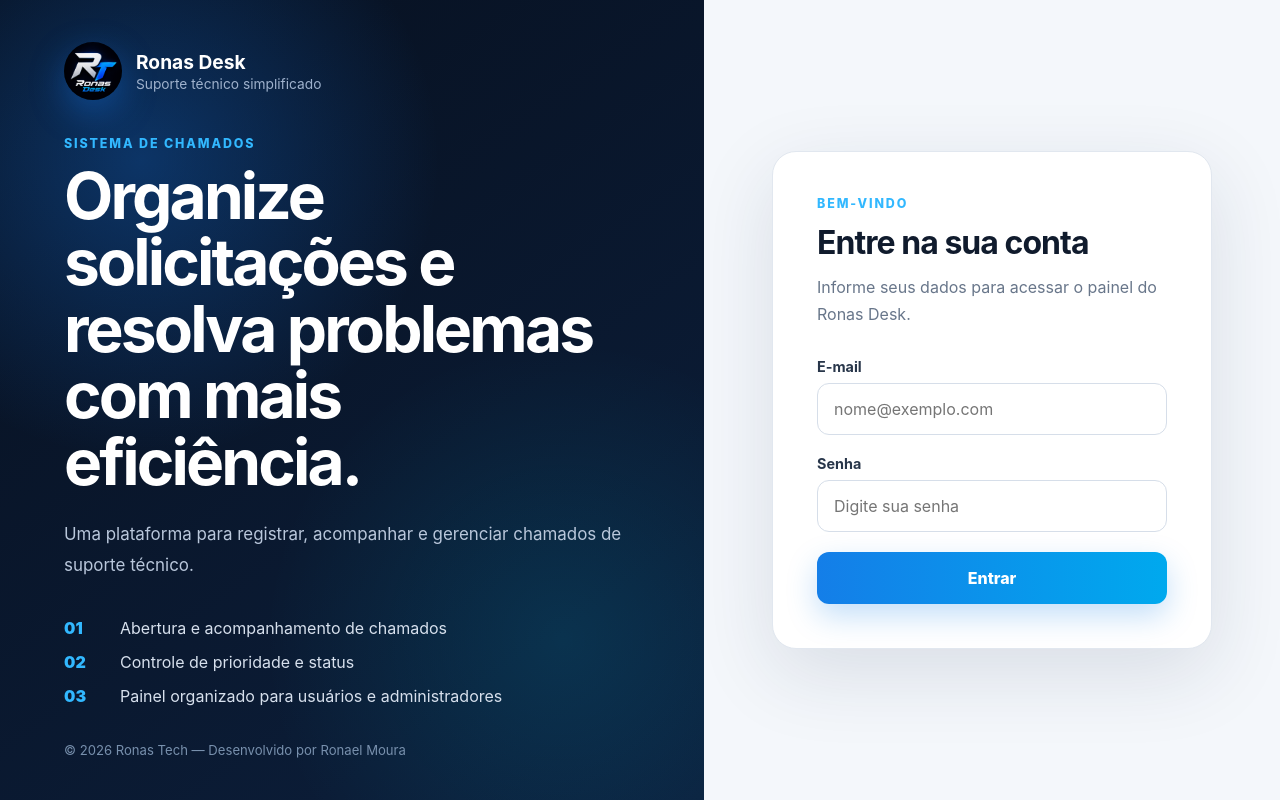
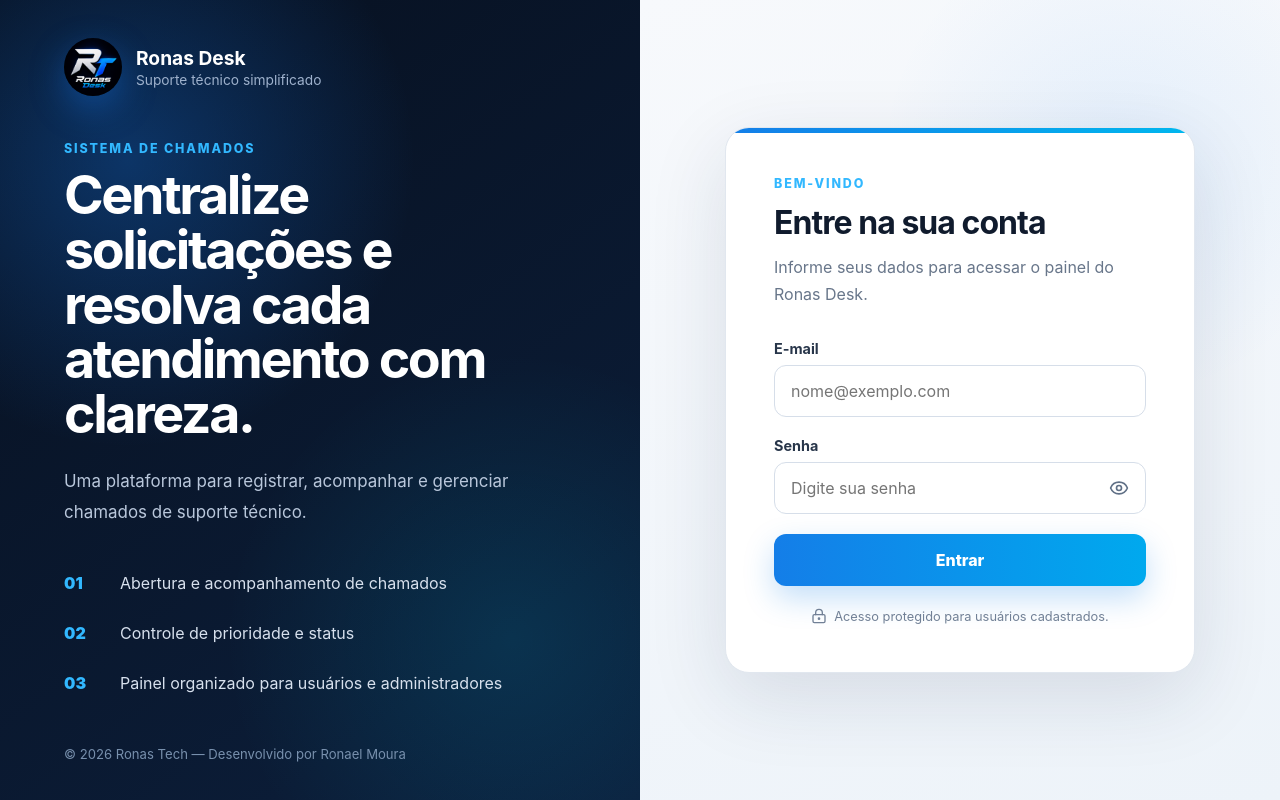
Before and after one commit to ronaelmoura/ronas-desk, a React (Vite) app in the folder frontend/: page / in a window 1280 px wide. Built offline with nearby package versions, Linux system fonts and the light colour scheme; no server answers.

Commit message:
Sprint-19-versao-1.0.0

```diff
--- a/frontend/src/components/Dashboard.jsx
+++ b/frontend/src/components/Dashboard.jsx
@@ -67,10 +67,11 @@ function obterPrimeiroNome(nome = "") {
 
 function formatarTempoMedio(minutos) {
   if (!Number.isFinite(minutos)) return "Ainda não disponível";
-  if (minutos < 60) return `${minutos}min`;
+  const totalMinutos = Math.max(0, Math.round(minutos));
+  if (totalMinutos < 60) return `${totalMinutos}min`;
 
-  const horas = Math.floor(minutos / 60);
-  const minutosRestantes = minutos % 60;
+  const horas = Math.floor(totalMinutos / 60);
+  const minutosRestantes = totalMinutos % 60;
   return minutosRestantes ? `${horas}h ${minutosRestantes}min` : `${horas}h`;
 }
 
--- a/frontend/src/pages/Login/Login.css
+++ b/frontend/src/pages/Login/Login.css
@@ -1,14 +1,14 @@
 .page {
   min-height: 100vh;
   display: grid;
-  grid-template-columns: 1.1fr 0.9fr;
+  grid-template-columns: minmax(0, 1fr) minmax(460px, 1fr);
 }
 
 .presentation {
   min-height: 100vh;
   display: flex;
   flex-direction: column;
-  padding: 42px 64px;
+  padding: 38px clamp(38px, 5vw, 72px);
   background:
     radial-gradient(circle at 20% 20%, rgba(22, 130, 255, 0.3), transparent 35%),
     radial-gradient(circle at 80% 80%, rgba(0, 212, 255, 0.12), transparent 35%),
@@ -43,7 +43,7 @@
 }
 
 .presentation-content {
-  width: min(620px, 100%);
+  width: min(590px, 100%);
   margin: auto 0;
 }
 
@@ -57,10 +57,10 @@
 }
 
 .presentation h1 {
-  max-width: 680px;
+  max-width: 650px;
   margin: 0;
-  font-size: clamp(2.5rem, 5vw, 4.9rem);
-  line-height: 1.04;
+  font-size: clamp(2.75rem, 4.2vw, 4.45rem);
+  line-height: 1.02;
   letter-spacing: -0.045em;
 }
 
@@ -82,6 +82,9 @@
   display: flex;
   align-items: center;
   gap: 14px;
+  width: fit-content;
+  padding: 8px 12px 8px 0;
+  border-radius: 10px;
 }
 
 .feature span {
@@ -104,16 +107,30 @@
   display: grid;
   place-items: center;
   padding: 32px;
-  background: #f4f7fb;
+  background:
+    radial-gradient(circle at 75% 20%, rgba(22, 130, 255, 0.08), transparent 30%),
+    linear-gradient(160deg, #f7f9fc, #edf3f9);
 }
 
 .login-card {
-  width: min(440px, 100%);
-  padding: 44px;
+  position: relative;
+  width: min(470px, 100%);
+  padding: 48px;
+  overflow: hidden;
   border: 1px solid #e1e7ef;
   border-radius: 24px;
   background: #ffffff;
   box-shadow: 0 24px 80px rgba(22, 45, 77, 0.12);
+}
+
+.login-card::before {
+  position: absolute;
+  top: 0;
+  right: 0;
+  left: 0;
+  height: 5px;
+  background: linear-gradient(90deg, #147ee8, #00b7ee);
+  content: "";
 }
 
 .mobile-logo-image {
@@ -134,7 +151,8 @@
 }
 
 .login-description {
-  margin: 12px 0 30px;
+  max-width: 340px;
+  margin: 12px 0 32px;
   color: #68768a;
   line-height: 1.7;
 }
@@ -181,6 +199,45 @@
     box-shadow 0.2s ease;
 }
 
+.field input[aria-invalid="true"] {
+  border-color: #e66a6a;
+}
+
+.password-input {
+  position: relative;
+}
+
+.password-input input {
+  padding-right: 52px;
+}
+
+.password-toggle {
+  position: absolute;
+  top: 50%;
+  right: 8px;
+  width: 38px;
+  height: 38px;
+  display: grid;
+  place-items: center;
+  padding: 0;
+  transform: translateY(-50%);
+  border: 0;
+  border-radius: 9px;
+  background: transparent;
+  color: #607086;
+  cursor: pointer;
+}
+
+.password-toggle:hover {
+  background: #eef5fd;
+  color: #147ee8;
+}
+
+.password-toggle:focus-visible {
+  outline: 3px solid rgba(22, 130, 255, 0.2);
+  outline-offset: 1px;
+}
+
 .field input:focus {
   border-color: #1682ff;
   box-shadow: 0 0 0 4px rgba(22, 130, 255, 0.12);
@@ -207,6 +264,11 @@
   box-shadow: 0 16px 35px rgba(20, 126, 232, 0.32);
 }
 
+.login-button:focus-visible {
+  outline: 3px solid rgba(22, 130, 255, 0.22);
+  outline-offset: 3px;
+}
+
 .login-button:disabled,
 .field input:disabled {
   cursor: not-allowed;
@@ -225,6 +287,17 @@
   border: 1px solid #ffd1d1;
   background: #fff0f0;
   color: #b42318;
+}
+
+.login-security-note {
+  display: flex;
+  align-items: center;
+  justify-content: center;
+  gap: 7px;
+  margin: 22px 0 0;
+  color: #718096;
+  font-size: 0.8rem;
+  text-align: center;
 }
 
 .form-message.sucesso {
@@ -264,13 +337,14 @@
   }
 
   .login-area {
-    padding: 20px;
+    min-height: 100svh;
+    padding: 24px;
   }
 }
 
 @media (max-width: 480px) {
   .login-card {
-    padding: 30px 22px;
+    padding: 34px 24px;
     border-radius: 18px;
   }
 
@@ -282,4 +356,28 @@
     align-items: flex-start;
     flex-direction: column;
   }
+
+  .mobile-logo-image {
+    width: 70px;
+    height: 70px;
+    margin-bottom: 24px;
+  }
+
+  .login-description {
+    margin-bottom: 26px;
+  }
 }
+
+@media (min-width: 901px) and (max-width: 1180px) {
+  .presentation {
+    padding-inline: 42px;
+  }
+
+  .presentation h1 {
+    font-size: clamp(2.7rem, 4.6vw, 3.8rem);
+  }
+
+  .login-card {
+    padding: 40px;
+  }
+}
--- a/frontend/src/pages/Login/Login.jsx
+++ b/frontend/src/pages/Login/Login.jsx
@@ -1,4 +1,5 @@
 import { useState } from 'react'
+import { Eye, EyeOff, LockKeyhole } from 'lucide-react'
 import useAuth from '../../hooks/useAuth'
 import './Login.css'
 
@@ -6,6 +7,7 @@ function Login() {
   const { login } = useAuth()
   const [email, setEmail] = useState('')
   const [senha, setSenha] = useState('')
+  const [mostrarSenha, setMostrarSenha] = useState(false)
   const [erro, setErro] = useState('')
   const [enviando, setEnviando] = useState(false)
 
@@ -49,8 +51,7 @@ function Login() {
           <p className="eyebrow">Sistema de chamados</p>
 
           <h1>
-            Organize solicitações e resolva problemas com mais
-            eficiência.
+            Centralize solicitações e resolva cada atendimento com clareza.
           </h1>
 
           <p className="description">
@@ -96,7 +97,7 @@ function Login() {
             Informe seus dados para acessar o painel do Ronas Desk.
           </p>
 
-          <form onSubmit={handleSubmit}>
+          <form onSubmit={handleSubmit} noValidate>
             <div className="field">
               <label htmlFor="email">E-mail</label>
 
@@ -106,7 +107,13 @@ function Login() {
                 autoComplete="email"
                 placeholder="nome@exemplo.com"
                 value={email}
-                onChange={(event) => setEmail(event.target.value)}
+                aria-invalid={Boolean(erro)}
+                aria-describedby={erro ? 'login-error' : undefined}
+                required
+                onChange={(event) => {
+                  setEmail(event.target.value)
+                  setErro('')
+                }}
                 disabled={enviando}
               />
             </div>
@@ -114,15 +121,38 @@ function Login() {
             <div className="field">
               <label htmlFor="senha">Senha</label>
 
+              <div className="password-input">
                 <input
                   id="senha"
-                type="password"
+                  type={mostrarSenha ? 'text' : 'password'}
                   autoComplete="current-password"
                   placeholder="Digite sua senha"
                   value={senha}
-                onChange={(event) => setSenha(event.target.value)}
+                  aria-invalid={Boolean(erro)}
+                  aria-describedby={erro ? 'login-error' : undefined}
+                  required
+                  onChange={(event) => {
+                    setSenha(event.target.value)
+                    setErro('')
+                  }}
                   disabled={enviando}
                 />
+
+                <button
+                  className="password-toggle"
+                  type="button"
+                  aria-label={mostrarSenha ? 'Ocultar senha' : 'Mostrar senha'}
+                  aria-pressed={mostrarSenha}
+                  onClick={() => setMostrarSenha((visivel) => !visivel)}
+                  disabled={enviando}
+                >
+                  {mostrarSenha ? (
+                    <EyeOff size={20} aria-hidden="true" />
+                  ) : (
+                    <Eye size={20} aria-hidden="true" />
+                  )}
+                </button>
+              </div>
             </div>
 
             <button
@@ -134,11 +164,16 @@ function Login() {
             </button>
 
             {erro && (
-              <p className="form-message erro" role="alert">
+              <p id="login-error" className="form-message erro" role="alert">
                 {erro}
               </p>
             )}
           </form>
+
+          <p className="login-security-note">
+            <LockKeyhole size={16} aria-hidden="true" />
+            Acesso protegido para usuários cadastrados.
+          </p>
         </div>
       </section>
     </main>
```
Also changed, not shown: 2 other files (tests, documents, lock files or other folders). Lines whose indentation alone changed are shown as unchanged.
